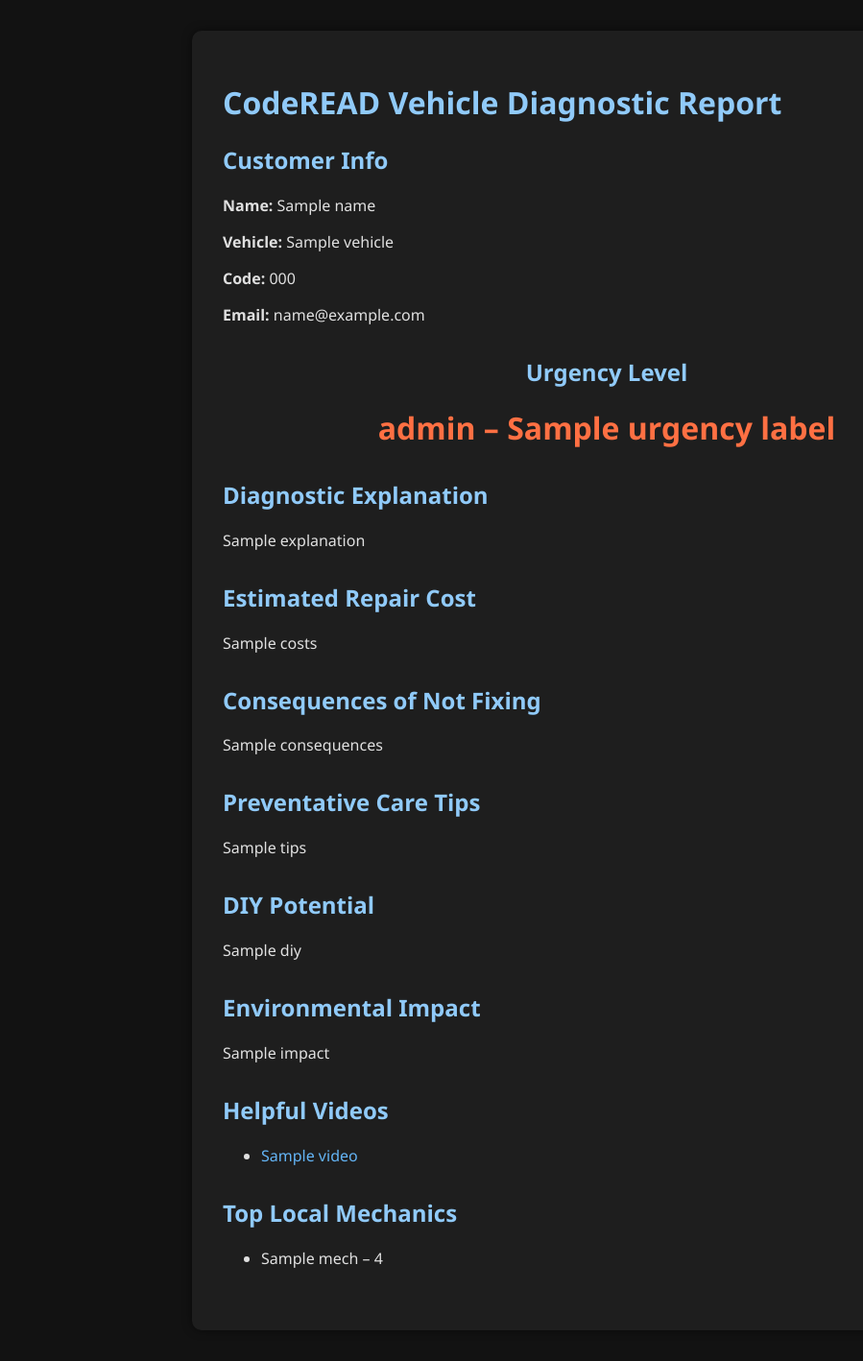
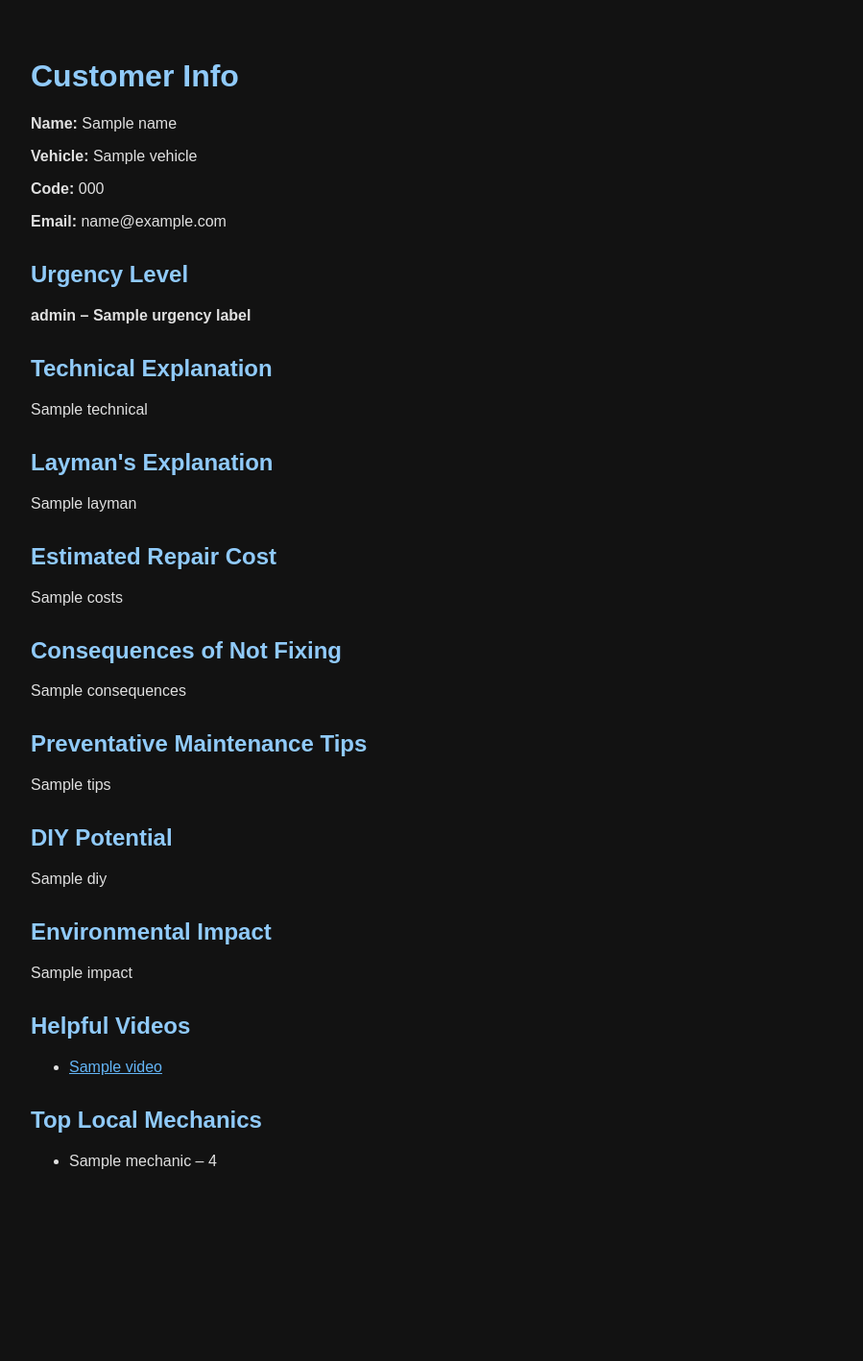
Before and after one commit to CODEREaDer24/coderead, a Flask app: template templates/report.html in a window 1280 px wide. Shown: the whole page at 96% size, without its empty margins (8-907 px from the left). After the commit the page ends 1218 px from the top, so only its background shows below. Run offline with Flask 3, Linux system fonts and the light colour scheme; the template is opened without the code that fills it: most values are stand-ins (such as "Sample title", 1, 10 or a date in 2020).

Commit message:
Update report.html

```diff
--- a/templates/report.html
+++ b/templates/report.html
@@ -1,113 +1,89 @@
 <!DOCTYPE html>
 <html lang="en">
 <head>
-  <meta charset="UTF-8" />
-  <meta name="viewport" content="width=device-width, initial-scale=1.0"/>
-  <title>CodeREAD Diagnostic Report</title>
+  <meta charset="UTF-8">
+  <title>CodeREAD Report</title>
   <style>
     body {
       background-color: #121212;
       color: #e0e0e0;
-      font-family: 'Segoe UI', sans-serif;
+      font-family: Arial, sans-serif;
       padding: 2rem;
-      margin: 0;
-    }
-    .container {
-      max-width: 800px;
-      margin: auto;
-      background-color: #1e1e1e;
-      padding: 2rem;
-      border-radius: 10px;
-      box-shadow: 0 0 10px rgba(0,0,0,0.5);
     }
     h1, h2 {
       color: #90caf9;
     }
-    .urgency {
-      text-align: center;
-      margin: 2rem 0;
-    }
-    .urgency-meter {
-      font-size: 2rem;
-      font-weight: bold;
-      color: #ff7043;
-    }
-    .section {
-      margin-bottom: 2rem;
+    section {
+      margin-top: 2rem;
     }
     a {
       color: #64b5f6;
-      text-decoration: none;
-    }
-    a:hover {
-      text-decoration: underline;
     }
   </style>
 </head>
 <body>
-  <div class="container">
-    <h1>CodeREAD Vehicle Diagnostic Report</h1>
+  <h1>Customer Info</h1>
+  <p><strong>Name:</strong> {{ name or "N/A" }}</p>
+  <p><strong>Vehicle:</strong> {{ vehicle or "N/A" }}</p>
+  <p><strong>Code:</strong> {{ code or "N/A" }}</p>
+  <p><strong>Email:</strong> {{ email or "N/A" }}</p>
 
-    <div class="section">
-      <h2>Customer Info</h2>
-      <p><strong>Name:</strong> {{ name }}</p>
-      <p><strong>Vehicle:</strong> {{ vehicle }}</p>
-      <p><strong>Code:</strong> {{ code }}</p>
-      <p><strong>Email:</strong> {{ email }}</p>
-    </div>
+  <section>
+    <h2>Urgency Level</h2>
+    <p><strong>{{ urgency_level or "N/A" }} – {{ urgency_label or "N/A" }}</strong></p>
+  </section>
 
-    <div class="section urgency">
-      <h2>Urgency Level</h2>
-      <div class="urgency-meter">{{ urgency_level }} – {{ urgency_label }}</div>
-    </div>
+  <section>
+    <h2>Technical Explanation</h2>
+    <p>{{ technical or "N/A" }}</p>
+  </section>
 
-    <div class="section">
-      <h2>Diagnostic Explanation</h2>
-      <p>{{ explanation }}</p>
-    </div>
+  <section>
+    <h2>Layman's Explanation</h2>
+    <p>{{ layman or "N/A" }}</p>
+  </section>
 
-    <div class="section">
+  <section>
     <h2>Estimated Repair Cost</h2>
-      <p>{{ costs }}</p>
-    </div>
+    <p>{{ costs or "N/A" }}</p>
+  </section>
 
-    <div class="section">
+  <section>
     <h2>Consequences of Not Fixing</h2>
-      <p>{{ consequences }}</p>
-    </div>
+    <p>{{ consequences or "N/A" }}</p>
+  </section>
 
-    <div class="section">
-      <h2>Preventative Care Tips</h2>
-      <p>{{ tips }}</p>
-    </div>
+  <section>
+    <h2>Preventative Maintenance Tips</h2>
+    <p>{{ tips or "N/A" }}</p>
+  </section>
 
-    <div class="section">
+  <section>
     <h2>DIY Potential</h2>
-      <p>{{ diy }}</p>
-    </div>
+    <p>{{ diy or "N/A" }}</p>
+  </section>
 
-    <div class="section">
+  <section>
     <h2>Environmental Impact</h2>
-      <p>{{ impact }}</p>
-    </div>
+    <p>{{ impact or "N/A" }}</p>
+  </section>
 
-    <div class="section">
+  <section>
     <h2>Helpful Videos</h2>
     <ul>
-        {% for video in videos %}
-          <li><a href="{{ video.link }}" target="_blank">{{ video.title }}</a></li>
+      {% for v in videos %}
+        <li><a href="{{ v.link }}" target="_blank">{{ v.title }}</a></li>
       {% endfor %}
     </ul>
-    </div>
+  </section>
 
-    <div class="section">
+  <section>
     <h2>Top Local Mechanics</h2>
     <ul>
-        {% for mech in mechanics %}
-          <li>{{ mech.name }} – {{ mech.rating }}</li>
+      {% for m in mechanics %}
+        <li>{{ m.name }} – {{ m.rating }}</li>
       {% endfor %}
     </ul>
-    </div>
-  </div>
+  </section>
 </body>
 </html>
```
Lines whose indentation alone changed are shown as unchanged.
